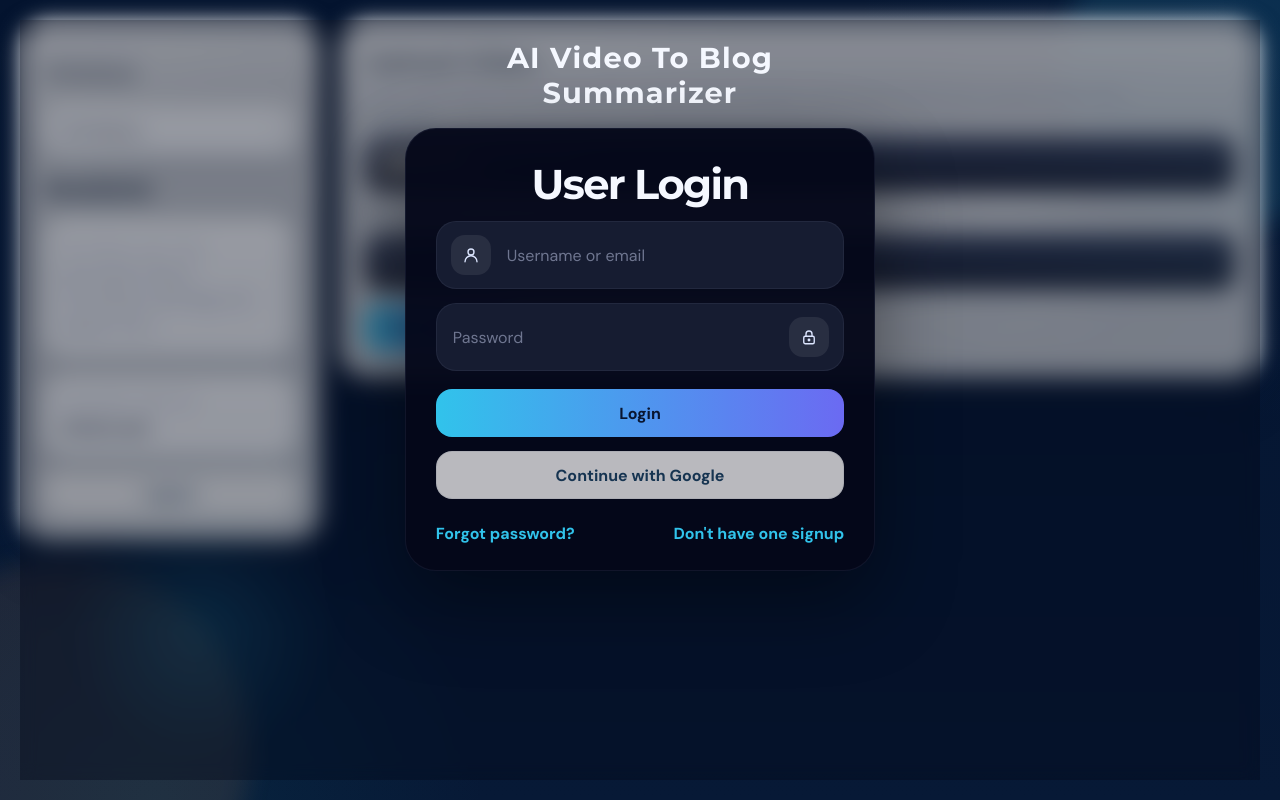
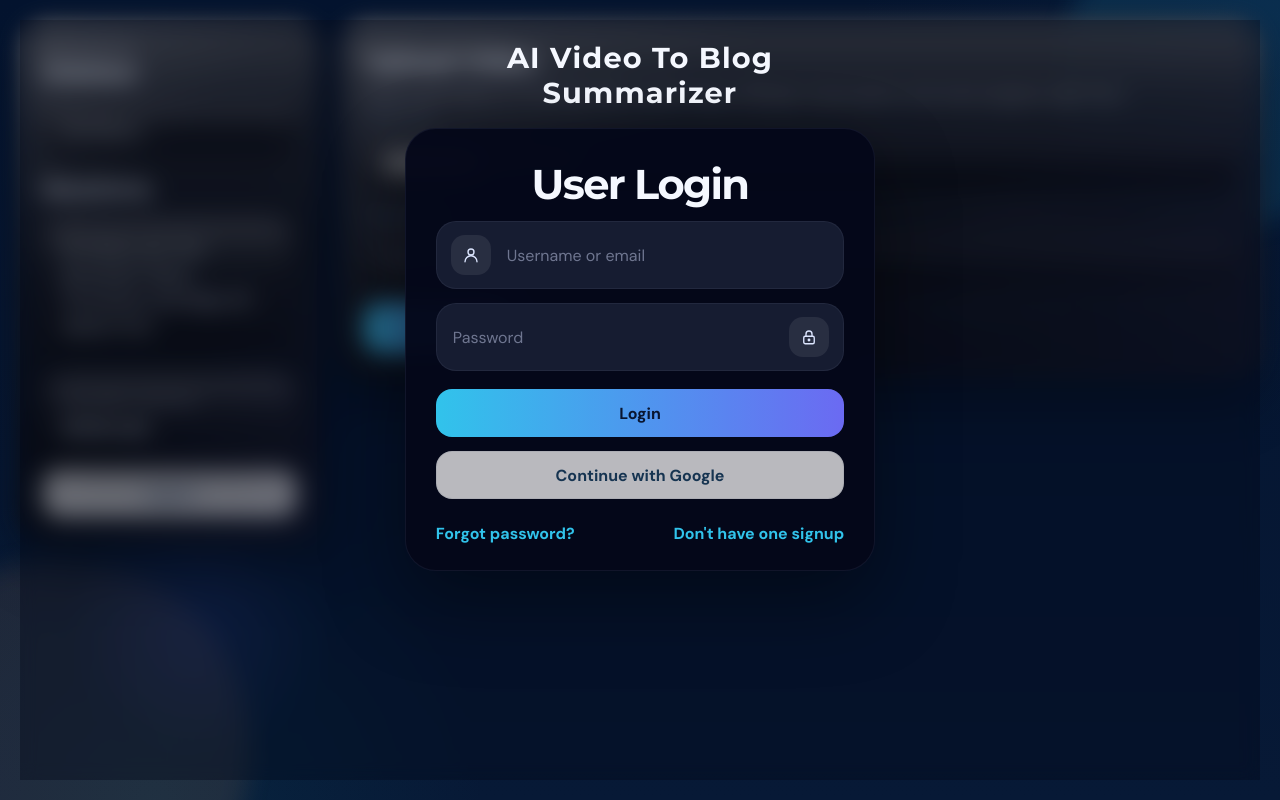
Before and after one commit to varad42/AIVTOBS, a Flask app: page / in a window 1280 px wide. Run offline with Flask 3, Linux system fonts and the light colour scheme.

Commit message:
glossy effect

```diff
--- a/static/styles.css
+++ b/static/styles.css
@@ -436,6 +436,46 @@ select {
     min-height: calc(100vh - 40px);
 }
 
+.dashboard-stage .dashboard-sidebar,
+.dashboard-stage .content-panel,
+.dashboard-stage .sidebar-link,
+.dashboard-stage .history-mini-card,
+.dashboard-stage .account-card,
+.dashboard-stage .metric,
+.dashboard-stage .empty-state,
+.dashboard-stage .status-pill {
+    color: #eef4ff;
+    border-color: rgba(255, 255, 255, 0.08);
+    background:
+        linear-gradient(180deg, rgba(28, 31, 39, 0.88), rgba(10, 12, 18, 0.94));
+    box-shadow:
+        0 24px 52px rgba(0, 0, 0, 0.38),
+        inset 0 1px 0 rgba(255, 255, 255, 0.14),
+        inset 0 -1px 0 rgba(255, 255, 255, 0.04);
+}
+
+.dashboard-stage .sidebar-header h2,
+.dashboard-stage .section-title,
+.dashboard-stage .card-title,
+.dashboard-stage .history-mini-card h3,
+.dashboard-stage .metric strong,
+.dashboard-stage .account-card strong,
+.dashboard-stage .sidebar-link,
+.dashboard-stage .status-pill,
+.dashboard-stage .section-subtitle,
+.dashboard-stage .metric span,
+.dashboard-stage .history-mini-meta span,
+.dashboard-stage .auth-eyebrow {
+    color: #eef4ff;
+}
+
+.dashboard-stage .section-subtitle,
+.dashboard-stage .metric span,
+.dashboard-stage .history-mini-meta span,
+.dashboard-stage .auth-eyebrow {
+    color: rgba(226, 232, 245, 0.72);
+}
+
 .dashboard-stage::before,
 .dashboard-stage::after {
     content: "";
@@ -451,7 +491,7 @@ select {
     right: 8%;
     width: 320px;
     height: 320px;
-    background: radial-gradient(circle, rgba(255, 255, 255, 0.22) 0%, rgba(255, 255, 255, 0.02) 62%, transparent 74%);
+    background: radial-gradient(circle, rgba(255, 255, 255, 0.16) 0%, rgba(255, 255, 255, 0.02) 58%, transparent 76%);
 }
 
 .dashboard-stage::after {
@@ -459,7 +499,7 @@ select {
     bottom: 24px;
     width: 260px;
     height: 260px;
-    background: radial-gradient(circle, rgba(49, 195, 235, 0.18) 0%, rgba(49, 195, 235, 0.03) 58%, transparent 76%);
+    background: radial-gradient(circle, rgba(95, 111, 255, 0.14) 0%, rgba(95, 111, 255, 0.03) 56%, transparent 76%);
 }
 
 .dashboard-shell {
@@ -486,12 +526,6 @@ select {
     gap: 18px;
     padding: 22px;
     border-radius: var(--radius-lg);
-    background: var(--panel-glass);
-    border: 1px solid var(--line-soft);
-    box-shadow:
-        0 20px 50px rgba(12, 18, 38, 0.18),
-        inset 0 1px 0 rgba(255, 255, 255, 0.6),
-        inset 0 -1px 0 rgba(255, 255, 255, 0.14);
     backdrop-filter: blur(18px);
     overflow: hidden;
 }
@@ -510,7 +544,7 @@ select {
     inset: 1px 1px auto 1px;
     height: 42%;
     border-radius: inherit;
-    background: linear-gradient(180deg, rgba(255, 255, 255, 0.48), rgba(255, 255, 255, 0.12) 55%, rgba(255, 255, 255, 0) 100%);
+    background: linear-gradient(180deg, rgba(255, 255, 255, 0.18), rgba(255, 255, 255, 0.06) 48%, rgba(255, 255, 255, 0) 100%);
     pointer-events: none;
 }
 
@@ -521,8 +555,8 @@ select {
     inset: 0;
     pointer-events: none;
     background:
-        linear-gradient(135deg, rgba(255, 255, 255, 0.18), transparent 34%),
-        linear-gradient(315deg, rgba(49, 195, 235, 0.08), transparent 38%);
+        linear-gradient(135deg, rgba(255, 255, 255, 0.12), transparent 34%),
+        linear-gradient(315deg, rgba(90, 104, 255, 0.08), transparent 38%);
     mix-blend-mode: screen;
 }
 
@@ -585,12 +619,8 @@ select {
     gap: 12px;
     padding: 14px 16px;
     border-radius: 18px;
-    color: var(--text-dark);
     text-decoration: none;
     overflow: hidden;
-    box-shadow:
-        inset 0 1px 0 rgba(255, 255, 255, 0.6),
-        0 12px 28px rgba(18, 31, 52, 0.08);
 }
 
 .history-mini-card {
@@ -601,9 +631,6 @@ select {
     padding: 14px;
     border-radius: 18px;
     overflow: hidden;
-    box-shadow:
-        inset 0 1px 0 rgba(255, 255, 255, 0.58),
-        0 14px 30px rgba(15, 26, 46, 0.1);
 }
 
 .history-mini-card h3,
@@ -654,9 +681,6 @@ select {
     padding: 18px;
     border-radius: 22px;
     overflow: hidden;
-    box-shadow:
-        inset 0 1px 0 rgba(255, 255, 255, 0.56),
-        0 12px 26px rgba(17, 30, 51, 0.08);
 }
 
 .workspace-stack {
@@ -756,13 +780,13 @@ select {
     min-height: 56px;
     padding: 0 16px;
     border-radius: 16px;
-    border: 1px solid rgba(133, 144, 180, 0.1);
+    border: 1px solid rgba(255, 255, 255, 0.08);
     background:
-        linear-gradient(180deg, rgba(40, 52, 82, 0.95), rgba(17, 24, 44, 0.96));
+        linear-gradient(180deg, rgba(28, 31, 40, 0.96), rgba(9, 11, 17, 0.98));
     color: var(--text-main);
     box-shadow:
-        inset 0 1px 0 rgba(255, 255, 255, 0.08),
-        inset 0 -10px 18px rgba(0, 0, 0, 0.12);
+        inset 0 1px 0 rgba(255, 255, 255, 0.06),
+        inset 0 -10px 18px rgba(0, 0, 0, 0.24);
 }
 
 .surface-textarea {
@@ -819,20 +843,21 @@ select {
     width: 100%;
     height: 10px;
     border-radius: var(--radius-pill);
-    background: rgba(19, 34, 56, 0.08);
+    background: rgba(255, 255, 255, 0.08);
     overflow: hidden;
     box-shadow:
-        inset 0 1px 2px rgba(255, 255, 255, 0.45),
-        inset 0 -2px 6px rgba(8, 17, 34, 0.12);
+        inset 0 1px 2px rgba(255, 255, 255, 0.18),
+        inset 0 -2px 6px rgba(0, 0, 0, 0.3);
 }
 
 .pill-progress > span {
     display: block;
     height: 100%;
     border-radius: inherit;
-    background: linear-gradient(90deg, var(--accent-teal), var(--accent-orange));
+    background: linear-gradient(90deg, #0f1118, #2d3448 35%, #5c6688 68%, #f4f7ff 100%);
     position: relative;
     overflow: hidden;
+    box-shadow: inset 0 1px 0 rgba(255, 255, 255, 0.18);
 }
 
 .pill-progress > span::after {
@@ -858,9 +883,6 @@ select {
     padding: 16px;
     border-radius: 20px;
     overflow: hidden;
-    box-shadow:
-        inset 0 1px 0 rgba(255, 255, 255, 0.56),
-        0 12px 26px rgba(15, 28, 49, 0.08);
 }
 
 .metric span {
@@ -930,13 +952,9 @@ td {
     align-items: center;
     padding: 8px 12px;
     border-radius: var(--radius-pill);
-    color: var(--text-dark);
     font-size: 0.87rem;
     font-weight: 700;
     overflow: hidden;
-    box-shadow:
-        inset 0 1px 0 rgba(255, 255, 255, 0.58),
-        0 10px 22px rgba(18, 31, 52, 0.08);
 }
 
 .empty-state {
@@ -945,9 +963,6 @@ td {
     border-radius: 20px;
     line-height: 1.6;
     overflow: hidden;
-    box-shadow:
-        inset 0 1px 0 rgba(255, 255, 255, 0.56),
-        0 12px 24px rgba(15, 28, 49, 0.08);
 }
 
 .login-overlay {
```
